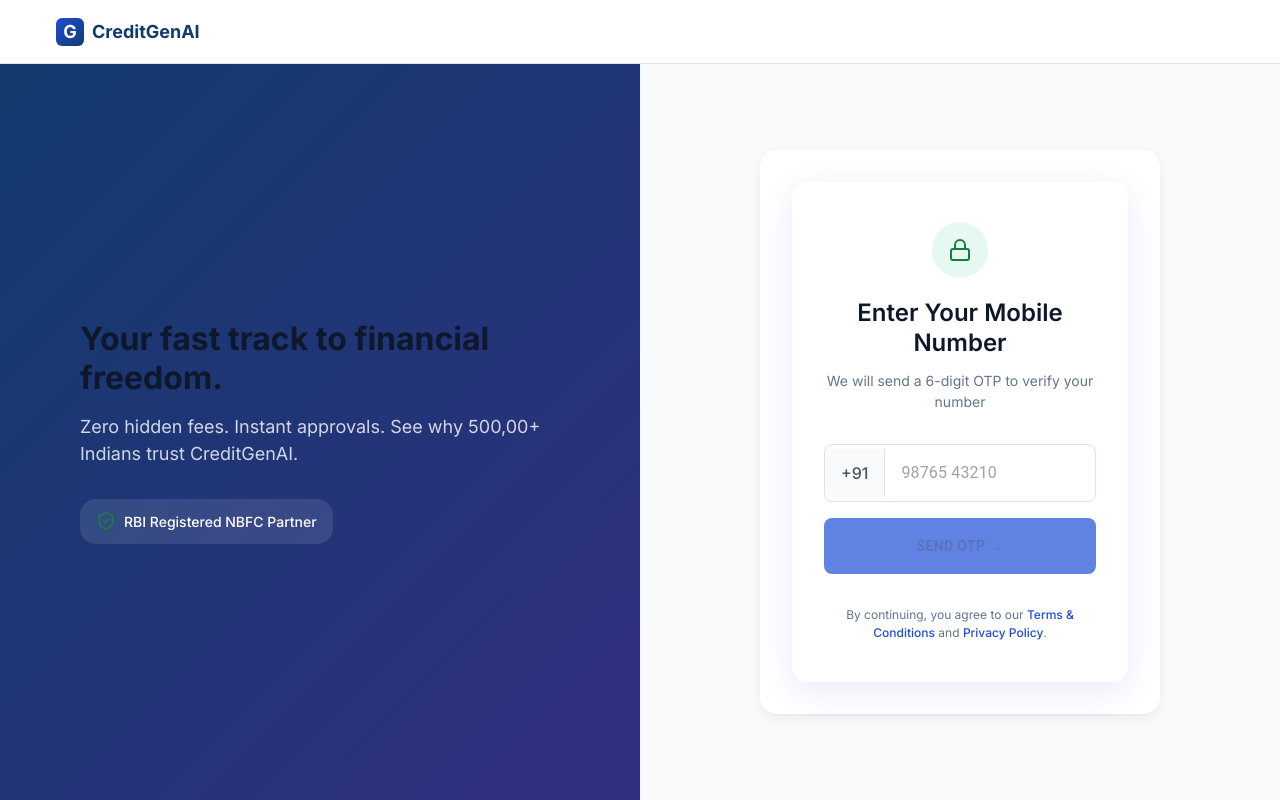
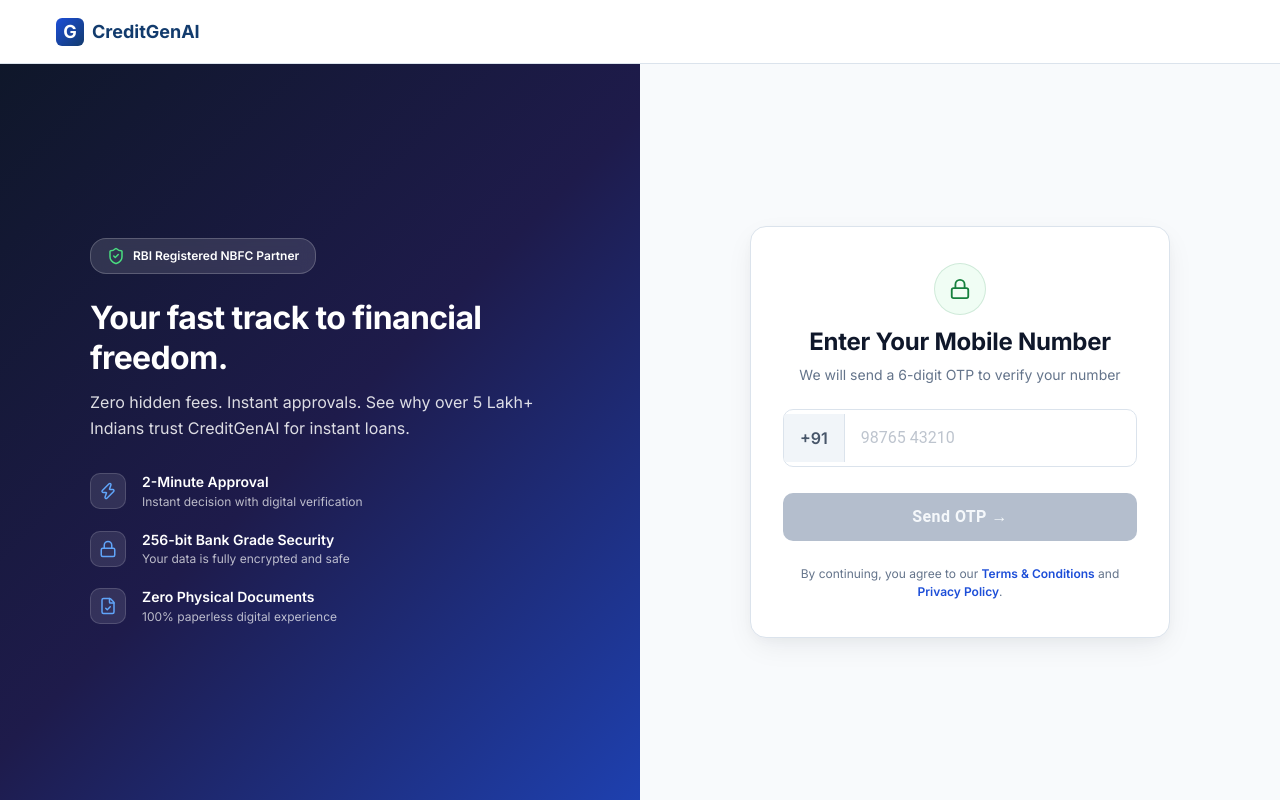
Before and after one commit to akash-skyai/creditgenai-frontend, a React (Vite) app: page /apply in a window 1280 px wide. Built offline with nearby package versions, Linux system fonts and the light colour scheme; no server answers.

Commit message:
style(borrower): fix double-card nesting, input layout shifts, and enhance auth layout UI

```diff
--- a/src/modules/borrower/auth/components/otp-form/OtpForm.module.scss
+++ b/src/modules/borrower/auth/components/otp-form/OtpForm.module.scss
@@ -1,26 +1,24 @@
-.card {
-  background: var(--surface-card, #ffffff);
-  border-radius: 16px;
-  box-shadow: 0 8px 32px rgba(79, 70, 229, 0.12);
-  padding: 2.5rem 2rem;
+.formContent {
   width: 100%;
-  max-width: 420px;
+  display: flex;
+  flex-direction: column;
   text-align: center;
 }
 
 .header {
-  margin-bottom: 2rem;
+  margin-bottom: 1.5rem;
 }
 
 .iconWrapper {
   width: 48px;
   height: 48px;
-  background: var(--brand-primary-light, #eff6ff);
-  border-radius: 12px;
+  background: var(--status-success-light, #f0fdf4);
+  border: 1px solid rgba(21, 128, 61, 0.15);
+  border-radius: 50%;
   display: flex;
   align-items: center;
   justify-content: center;
-  margin: 0 auto 1.5rem;
+  margin: 0 auto 1.25rem;
 }
 
 .shieldIcon {
@@ -29,9 +27,10 @@
 
 .title {
   font-size: var(--font-size-xl, 24px);
-  font-weight: 600;
+  font-weight: 700;
   color: var(--text-primary, #0f172a);
-  margin-bottom: 0.5rem;
+  margin-bottom: 0.35rem;
+  letter-spacing: -0.01em;
 }
 
 .subtitle {
@@ -41,31 +40,37 @@
 
   strong {
     color: var(--text-primary, #0f172a);
+    font-weight: 600;
   }
 }
 
 .form {
   display: flex;
   flex-direction: column;
-  gap: 1.5rem;
 }
 
 .otpGroup {
   display: flex;
   justify-content: space-between;
   gap: 0.5rem;
+
+  @media (max-width: 380px) {
+    gap: 0.25rem;
+  }
 }
 
 .otpInput {
-  width: 3rem;
+  flex: 1;
+  max-width: 3rem;
   height: 3.5rem;
-  border: 1px solid var(--border-default, #dbe3ec);
-  border-radius: 8px;
+  border: 1.5px solid var(--border-default, #dbe3ec);
+  border-radius: var(--radius-md, 10px);
   font-size: var(--font-size-xl, 24px) !important;
-  font-weight: 600 !important;
+  font-weight: 700 !important;
   text-align: center;
-  transition: all 0.2s ease;
-  background: #f9fafb;
+  transition: all 0.2s cubic-bezier(0.4, 0, 0.2, 1);
+  background: #ffffff;
+  box-sizing: border-box;
 
   // MUI specific input centering
   input {
@@ -76,7 +81,7 @@
   &:focus-within {
     border-color: var(--brand-primary, #1d4ed8);
     background: #ffffff;
-    box-shadow: 0 0 0 2px rgba(29, 78, 216, 0.1);
+    box-shadow: 0 0 0 3px rgba(29, 78, 216, 0.12);
   }
 }
 
@@ -84,11 +89,19 @@
   border-color: var(--status-danger, #b42318) !important;
 }
 
+.errorSlot {
+  min-height: 22px;
+  margin-top: 6px;
+  display: flex;
+  align-items: center;
+  justify-content: center;
+}
+
 .errorText {
   color: var(--status-danger, #b42318);
   font-size: var(--font-size-xs, 12px);
-  margin-top: -1rem;
-  text-align: left;
+  font-weight: 500;
+  margin: 0;
 }
 
 .resendWrapper {
@@ -96,23 +109,26 @@
   align-items: center;
   justify-content: space-between;
   font-size: var(--font-size-sm, 14px);
-  margin-top: -0.5rem;
+  margin-top: 0.25rem;
+  margin-bottom: 1.25rem;
 }
 
 .timerText {
   color: var(--text-muted, #64748b);
+  font-size: var(--font-size-xs, 12px);
 }
 
 .resendBtn {
   background: none;
   border: none;
   color: var(--brand-primary, #1d4ed8);
-  font-weight: 500;
+  font-weight: 600;
+  font-size: var(--font-size-xs, 12px);
   cursor: pointer;
   padding: 0;
 
   &:disabled {
-    color: var(--text-disabled, #7b8798);
+    color: var(--text-disabled, #94a3b8);
     cursor: not-allowed;
   }
 
@@ -123,19 +139,31 @@
 
 .submitBtn {
   background-color: var(--brand-primary, #1d4ed8) !important;
-  color: white !important;
-  padding: 1rem !important;
-  border-radius: 8px !important;
+  color: #ffffff !important;
+  border: none !important;
+  height: 48px;
+  border-radius: var(--radius-md, 10px) !important;
   font-size: var(--font-size-base, 16px) !important;
-  font-weight: 500 !important;
+  font-weight: 600 !important;
   text-transform: none !important;
+  box-shadow: 0 4px 12px rgba(29, 78, 216, 0.25) !important;
+  transition: all 0.2s ease !important;
 
   &:hover:not(:disabled) {
     background-color: var(--brand-primary-hover, #1e40af) !important;
+    box-shadow: 0 6px 16px rgba(29, 78, 216, 0.35) !important;
+    transform: translateY(-1px);
+  }
+
+  &:active:not(:disabled) {
+    transform: scale(0.99) translateY(0);
   }
 
   &:disabled {
-    background-color: var(--border-default, #dbe3ec) !important;
-    color: var(--text-disabled, #7b8798) !important;
+    background-color: #94a3b8 !important;
+    color: #f1f5f9 !important;
+    box-shadow: none !important;
+    opacity: 0.7;
+    cursor: not-allowed;
   }
 }
--- a/src/modules/borrower/auth/components/phone-form/PhoneForm.module.scss
+++ b/src/modules/borrower/auth/components/phone-form/PhoneForm.module.scss
@@ -1,12 +1,8 @@
-.card {
-  background: var(--surface-card, #ffffff);
-  border-radius: 16px;
-  box-shadow: 0 8px 32px rgba(79, 70, 229, 0.12);
-  padding: 2.5rem 2rem;
+.formContent {
   width: 100%;
   display: flex;
   flex-direction: column;
-  gap: 2rem;
+  gap: 1.5rem;
 }
 
 .header {
@@ -14,17 +10,18 @@
   flex-direction: column;
   align-items: center;
   text-align: center;
-  gap: 0.75rem;
+  gap: 0.5rem;
 }
 
 .iconWrapper {
-  background: rgba(16, 185, 129, 0.1);
-  padding: 1rem;
+  background: var(--status-success-light, #f0fdf4);
+  border: 1px solid rgba(21, 128, 61, 0.15);
+  padding: 0.875rem;
   border-radius: 50%;
   display: flex;
   align-items: center;
   justify-content: center;
-  margin-bottom: 0.5rem;
+  margin-bottom: 0.25rem;
 }
 
 .lockIcon {
@@ -33,44 +30,56 @@
 
 .title {
   font-size: var(--font-size-xl, 24px);
-  font-weight: 600;
+  font-weight: 700;
   color: var(--text-primary, #0f172a);
   margin: 0;
+  letter-spacing: -0.01em;
 }
 
 .subtitle {
   font-size: var(--font-size-sm, 14px);
   color: var(--text-muted, #64748b);
   margin: 0;
+  line-height: 1.4;
 }
 
 .form {
   display: flex;
   flex-direction: column;
-  gap: 1rem;
 }
 
 .inputGroup {
   display: flex;
   align-items: center;
-  border: 1px solid var(--border-default, #dbe3ec);
-  border-radius: 8px;
+  border: 1.5px solid var(--border-default, #dbe3ec);
+  border-radius: var(--radius-md, 10px);
   overflow: hidden;
-  transition: border-color 0.2s ease;
-  background: #fff;
+  transition: all 0.2s cubic-bezier(0.4, 0, 0.2, 1);
+  background: #ffffff;
+  box-sizing: border-box;
 
   &:focus-within {
     border-color: var(--brand-primary, #1d4ed8);
-    box-shadow: 0 0 0 2px rgba(79, 70, 229, 0.1);
+    box-shadow: 0 0 0 3px rgba(29, 78, 216, 0.12);
+  }
+}
+
+.inputGroupError {
+  border-color: var(--status-danger, #b42318) !important;
+
+  &:focus-within {
+    box-shadow: 0 0 0 3px rgba(180, 35, 24, 0.12) !important;
   }
 }
 
 .prefix {
   padding: 0.75rem 1rem;
-  background: #f9fafb;
-  border-right: 1px solid var(--border-default, #dbe3ec);
-  font-weight: 500;
+  background: var(--surface-subtle, #f8fafc);
+  border-right: 1.5px solid var(--border-default, #dbe3ec);
+  font-weight: 600;
+  font-size: var(--font-size-base, 16px);
   color: var(--text-secondary, #475569);
+  user-select: none;
 }
 
 .input {
@@ -81,28 +90,62 @@
   font-size: var(--font-size-base, 16px);
   outline: none;
   width: 100%;
+  font-weight: 500;
+  letter-spacing: 0.05em;
+
+  input::placeholder {
+    color: var(--text-muted, #94a3b8);
+    letter-spacing: normal;
+  }
+}
+
+.errorSlot {
+  min-height: 22px;
+  margin-top: 4px;
+  display: flex;
+  align-items: center;
 }
 
 .errorText {
   color: var(--status-danger, #b42318);
   font-size: var(--font-size-xs, 12px);
-  margin-top: -0.5rem;
+  font-weight: 500;
+  margin: 0;
+  animation: fadeIn 0.15s ease-in;
+}
+
+@keyframes fadeIn {
+  from { opacity: 0; transform: translateY(-2px); }
+  to { opacity: 1; transform: translateY(0); }
 }
 
 .submitBtn {
   background-color: var(--brand-primary, #1d4ed8) !important;
+  color: #ffffff !important;
   border: none !important;
-  padding: 1rem !important;
-  border-radius: 8px !important;
+  height: 48px;
+  border-radius: var(--radius-md, 10px) !important;
+  font-size: var(--font-size-base, 16px) !important;
   font-weight: 600 !important;
-  margin-top: 1rem;
-  transition: background-color 0.2s ease;
+  text-transform: none !important;
+  margin-top: 0.5rem;
+  box-shadow: 0 4px 12px rgba(29, 78, 216, 0.25) !important;
+  transition: all 0.2s ease !important;
 
   &:hover:not(:disabled) {
     background-color: var(--brand-primary-hover, #1e40af) !important;
+    box-shadow: 0 6px 16px rgba(29, 78, 216, 0.35) !important;
+    transform: translateY(-1px);
+  }
+
+  &:active:not(:disabled) {
+    transform: scale(0.99) translateY(0);
   }
 
   &:disabled {
+    background-color: #94a3b8 !important;
+    color: #f1f5f9 !important;
+    box-shadow: none !important;
     opacity: 0.7;
     cursor: not-allowed;
   }
@@ -113,11 +156,12 @@
   color: var(--text-muted, #64748b);
   text-align: center;
   margin: 0;
+  line-height: 1.5;
 
   a {
     color: var(--brand-primary, #1d4ed8);
     text-decoration: none;
-    font-weight: 500;
+    font-weight: 600;
 
     &:hover {
       text-decoration: underline;
--- a/src/modules/borrower/auth/components/phone-form/PhoneForm.tsx
+++ b/src/modules/borrower/auth/components/phone-form/PhoneForm.tsx
@@ -23,10 +23,10 @@
   });
 
   return (
-    <div className={styles.card}>
+    <div className={styles.formContent}>
       <div className={styles.header}>
         <div className={styles.iconWrapper}>
-          <Lock size={24} className={styles.lockIcon} />
+          <Lock size={22} className={styles.lockIcon} />
         </div>
         <h2 className={styles.title}>Enter Your Mobile Number</h2>
         <p className={styles.subtitle}>
@@ -35,7 +35,7 @@
       </div>
 
       <form onSubmit={handleSubmit(onSubmit)} className={styles.form}>
-        <div className={styles.inputGroup}>
+        <div className={`${styles.inputGroup} ${errors.mobileNumber ? styles.inputGroupError : ''}`}>
           <span className={styles.prefix}>+91</span>
           <Controller
             name="mobileNumber"
@@ -44,16 +44,18 @@
               <InputBase
                 id="mobileNumber"
                 {...field}
-                className={`${styles.input} ${errors.mobileNumber ? styles.inputError : ''}`}
+                className={styles.input}
                 placeholder="98765 43210"
                 inputProps={{ maxLength: 10, inputMode: 'numeric', pattern: '[0-9]*' }}
               />
             )}
           />
         </div>
-        {errors.mobileNumber && (
-          <small className={styles.errorText}>{errors.mobileNumber.message}</small>
-        )}
+        <div className={styles.errorSlot}>
+          {errors.mobileNumber && (
+            <small className={styles.errorText}>{errors.mobileNumber.message}</small>
+          )}
+        </div>
 
         <Button
           type="submit"
@@ -62,7 +64,7 @@
           className={styles.submitBtn}
           disabled={!isValid || isLoading}
         >
-          {isLoading ? 'Sending...' : 'Send OTP →'}
+          {isLoading ? 'Sending OTP...' : 'Send OTP →'}
         </Button>
       </form>
 
--- a/src/modules/borrower/layouts/borrower-auth-layout/BorrowerAuthLayout.module.scss
+++ b/src/modules/borrower/layouts/borrower-auth-layout/BorrowerAuthLayout.module.scss
@@ -14,8 +14,8 @@
 
 .leftPanel {
   display: none;
-  background: linear-gradient(135deg, var(--brand-navy), #312E81);
-  color: white;
+  background: linear-gradient(135deg, #0f172a 0%, #1e1b4b 50%, #1e40af 100%);
+  color: #ffffff;
   padding: var(--space-8);
   flex-direction: column;
   justify-content: center;
@@ -27,37 +27,84 @@
 }
 
 .brandingContent {
-  max-width: 480px;
+  max-width: 460px;
   margin: 0 auto;
-}
-
-.heading {
-  font-size: var(--font-size-2xl);
-  font-weight: 700;
-  margin-bottom: var(--space-4);
-  line-height: 1.2;
-}
-
-.subheading {
-  font-size: var(--font-size-lg);
-  color: rgba(255, 255, 255, 0.8);
-  margin-bottom: var(--space-8);
-  line-height: 1.5;
 }
 
 .trustBadge {
   display: inline-flex;
   align-items: center;
   gap: var(--space-2);
-  background: rgba(255, 255, 255, 0.1);
-  padding: var(--space-3) var(--space-4);
+  background: rgba(255, 255, 255, 0.12);
+  border: 1px solid rgba(255, 255, 255, 0.2);
+  backdrop-filter: blur(8px);
+  padding: var(--space-2) var(--space-4);
   border-radius: var(--radius-xl);
-  font-size: var(--font-size-sm);
-  font-weight: 500;
+  font-size: var(--font-size-xs);
+  font-weight: 600;
+  color: #ffffff;
+  margin-bottom: var(--space-6);
 
   .trustIcon {
-    color: var(--status-success);
+    color: #4ade80; // Bright success emerald
   }
+}
+
+.heading {
+  font-size: var(--font-size-2xl);
+  font-weight: 700;
+  color: #ffffff;
+  margin-bottom: var(--space-3);
+  line-height: 1.25;
+  letter-spacing: -0.02em;
+}
+
+.subheading {
+  font-size: var(--font-size-base);
+  color: rgba(255, 255, 255, 0.85);
+  margin-bottom: var(--space-8);
+  line-height: 1.6;
+}
+
+.featuresList {
+  display: flex;
+  flex-direction: column;
+  gap: var(--space-5);
+}
+
+.featureItem {
+  display: flex;
+  align-items: flex-start;
+  gap: var(--space-4);
+}
+
+.featureIconWrapper {
+  display: flex;
+  align-items: center;
+  justify-content: center;
+  width: 36px;
+  height: 36px;
+  border-radius: 10px;
+  background: rgba(255, 255, 255, 0.1);
+  border: 1px solid rgba(255, 255, 255, 0.15);
+  flex-shrink: 0;
+}
+
+.featureIcon {
+  color: #60a5fa; // Soft cyan accent
+}
+
+.featureTitle {
+  font-size: var(--font-size-sm);
+  font-weight: 600;
+  color: #ffffff;
+  margin: 0 0 2px 0;
+}
+
+.featureDesc {
+  font-size: var(--font-size-xs);
+  color: rgba(255, 255, 255, 0.7);
+  margin: 0;
 }
 
 .rightPanel {
@@ -66,17 +113,27 @@
   align-items: center;
   justify-content: center;
   padding: var(--space-4);
+  background-color: var(--surface-page);
 
   @media (min-width: 1024px) {
     flex: 0 0 50%;
+    padding: var(--space-8);
   }
 }
 
 .formContainer {
   width: 100%;
-  max-width: 400px;
+  max-width: 420px;
   background: var(--surface-card);
-  padding: var(--space-8);
+  padding: 2.25rem 2rem;
   border-radius: var(--radius-xl);
-  box-shadow: var(--shadow-card);
+  box-shadow: 0 10px 30px -5px rgba(15, 23, 42, 0.08), 0 4px 12px -2px rgba(15, 23, 42, 0.03);
+  border: 1px solid var(--border-default);
+
+  @media (max-width: 480px) {
+    padding: 1.75rem 1.25rem;
+    box-shadow: none;
+    border: none;
+    background: transparent;
+  }
 }
--- a/src/modules/borrower/layouts/borrower-auth-layout/BorrowerAuthLayout.tsx
+++ b/src/modules/borrower/layouts/borrower-auth-layout/BorrowerAuthLayout.tsx
@@ -1,6 +1,6 @@
 import type { ReactNode } from 'react';
 import styles from './BorrowerAuthLayout.module.scss';
-import { ShieldCheck } from 'lucide-react';
+import { ShieldCheck, Zap, Lock, FileCheck } from 'lucide-react';
 import { BorrowerNavbar } from '../components/borrower-navbar/BorrowerNavbar';
 
 interface BorrowerAuthLayoutProps {
@@ -15,16 +15,48 @@
         {/* Left Side: Branding / Marketing */}
         <div className={styles.leftPanel}>
           <div className={styles.brandingContent}>
+            <div className={styles.trustBadge}>
+              <ShieldCheck size={18} className={styles.trustIcon} />
+              <span>RBI Registered NBFC Partner</span>
+            </div>
+
             <h1 className={styles.heading}>
               Your fast track to financial freedom.
             </h1>
             <p className={styles.subheading}>
-              Zero hidden fees. Instant approvals. See why 500,00+ Indians trust CreditGenAI.
+              Zero hidden fees. Instant approvals. See why over 5 Lakh+ Indians trust CreditGenAI for instant loans.
             </p>
 
-            <div className={styles.trustBadge}>
-              <ShieldCheck size={20} className={styles.trustIcon} />
-              <span>RBI Registered NBFC Partner</span>
+            <div className={styles.featuresList}>
+              <div className={styles.featureItem}>
+                <div className={styles.featureIconWrapper}>
+                  <Zap size={18} className={styles.featureIcon} />
+                </div>
+                <div>
+                  <h4 className={styles.featureTitle}>2-Minute Approval</h4>
+                  <p className={styles.featureDesc}>Instant decision with digital verification</p>
+                </div>
+              </div>
+
+              <div className={styles.featureItem}>
+                <div className={styles.featureIconWrapper}>
+                  <Lock size={18} className={styles.featureIcon} />
+                </div>
+                <div>
+                  <h4 className={styles.featureTitle}>256-bit Bank Grade Security</h4>
+                  <p className={styles.featureDesc}>Your data is fully encrypted and safe</p>
+                </div>
+              </div>
+
+              <div className={styles.featureItem}>
+                <div className={styles.featureIconWrapper}>
+                  <FileCheck size={18} className={styles.featureIcon} />
+                </div>
+                <div>
+                  <h4 className={styles.featureTitle}>Zero Physical Documents</h4>
+                  <p className={styles.featureDesc}>100% paperless digital experience</p>
+                </div>
+              </div>
             </div>
           </div>
         </div>
```
Also changed, not shown: src/modules/borrower/auth/components/otp-form/OtpForm.tsx (+7 -5 lines), src/modules/borrower/loan-application/components/employment-loan-step/EmploymentLoanStep.tsx (+9 -5 lines), src/modules/borrower/loan-application/components/personal-info-step/PersonalInfoStep.tsx (+32 -13 lines).
